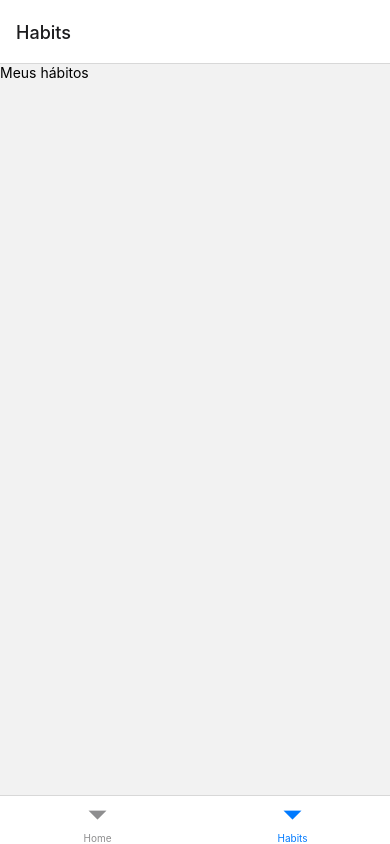
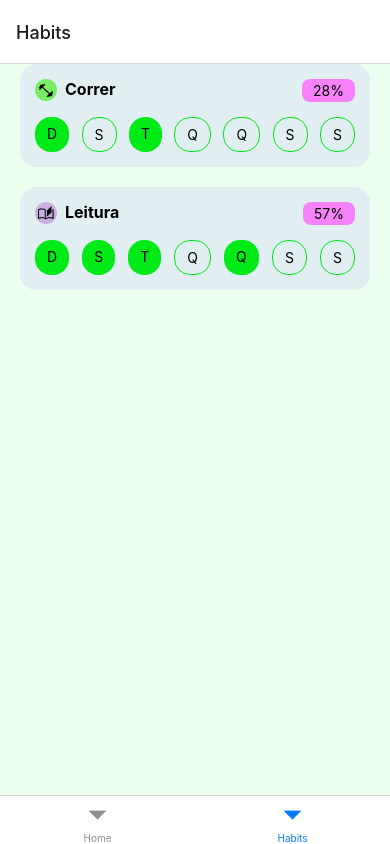
Before and after one commit to AnthonyApollo/alura_rn_semana12, a React Native app: screen /Habits in a window 390 px wide. Built offline with nearby package versions, Linux system fonts and the light colour scheme.

Commit message:
feat: Display days and counter

```diff
--- /dev/null
+++ b/src/screens/Habits/components/Day.js
@@ -0,0 +1,24 @@
+import React from "react";
+import { StyleSheet, Text } from "react-native";
+
+export default function Day({letter, isDone}) {
+    return <Text style={[styles.content, isDone ? styles.done : styles.undone]}>
+        {letter}
+    </Text>
+}
+
+const styles = StyleSheet.create({
+    content: {
+        paddingVertical: 8,
+        paddingHorizontal: 12,
+        borderRadius: 16,
+        overflow: 'hidden'
+    },
+    done: {
+        backgroundColor: '#00EA17',
+    },
+    undone: {
+        borderColor: '#00EA17',
+        borderWidth: 1
+    }
+})
--- /dev/null
+++ b/src/screens/Habits/components/Habit.js
@@ -0,0 +1,76 @@
+import React, { useMemo } from "react";
+import { Image, StyleSheet, Text, View } from "react-native";
+import Day from "./Day";
+
+export default function Habit({ habit, icon, doneDays }) {
+    const count = useMemo(
+        () => percentageOfDays(doneDays.length),
+        [doneDays]
+    )
+
+    return <View style={styles.content}>
+        <View style={styles.info}>
+            <View style={styles.identification}>
+                <Image source={icon} />
+                <Text style={styles.title}>{habit}</Text>
+            </View>
+            <Text style={styles.counter}>{`${count}%`}</Text>
+        </View>
+        <View style={styles.row}>
+            {weekDays.map((day) => {
+                return <Day
+                    letter={day.charAt(0)}
+                    isDone={doneDays.includes(day)}
+                />
+            })}
+        </View>
+    </View>
+}
+
+const percentageOfDays = (days) => {
+    return Math.floor((days / weekDays.length) * 100);
+}
+
+const weekDays = [
+    "Domingo",
+    "Segunda",
+    "Terça",
+    "Quarta",
+    "Quinta",
+    "Sexta",
+    "Sábado"
+]
+
+const styles = StyleSheet.create({
+    content: {
+        padding: 15,
+        backgroundColor: '#E1EFF2',
+        marginHorizontal: 20,
+        marginBottom: 20,
+        borderRadius: 16
+    },
+    info: {
+        flexDirection: 'row',
+        justifyContent: 'space-between',
+        marginBottom: 15
+    },
+    identification: {
+        flexDirection: 'row'
+    },
+    counter: {
+        backgroundColor: '#F582F8',
+        paddingHorizontal: 11,
+        paddingVertical: 3,
+        borderRadius: 8,
+        overflow: 'hidden'
+    },
+    row: {
+        flexDirection: 'row',
+        justifyContent: 'space-between'
+    },
+    title: {
+        marginLeft: 8,
+        fontWeight: 'bold',
+        fontSize: 16
+    }
+})
--- a/src/screens/Habits/components/HabitsList.js
+++ b/src/screens/Habits/components/HabitsList.js
@@ -1,12 +1,28 @@
 import React from "react";
-import { Text } from "react-native";
+import { FlatList, StyleSheet } from "react-native";
 
 import useHabits from "../hooks/useHabits";
+import Habit from "./Habit";
 
 export default function HabitsList() {
     const [title, image, list] = useHabits()
 
+    const renderItem = ({ item }) => {
+        return <Habit {...item} />
+    };
+
     return <>
-        <Text>{title}</Text>
+        <FlatList
+            data={list}
+            renderItem={renderItem}
+            keyExtractor={({ habit }) => habit}
+            style={styles.list}
+        />
     </>
 }
+
+const styles = StyleSheet.create({
+    list: {
+        backgroundColor: '#EBFFEE'
+    }
+})
--- a/src/screens/Habits/mocks/habits.js
+++ b/src/screens/Habits/mocks/habits.js
@@ -9,12 +9,12 @@ export const habits = {
         {
             habit: 'Correr',
             icon: atvFisica,
-            daysDone: ['Sunday', 'Tuesday']
+            doneDays: ['Domingo', 'Terça']
         },
         {
             habit: 'Leitura',
             icon: leitura,
-            daysDone: ['Sunday', 'Monday', 'Tuesday', 'Thursday']
+            doneDays: ['Domingo', 'Segunda', 'Terça', 'Quinta']
         }
     ]
 }
```
